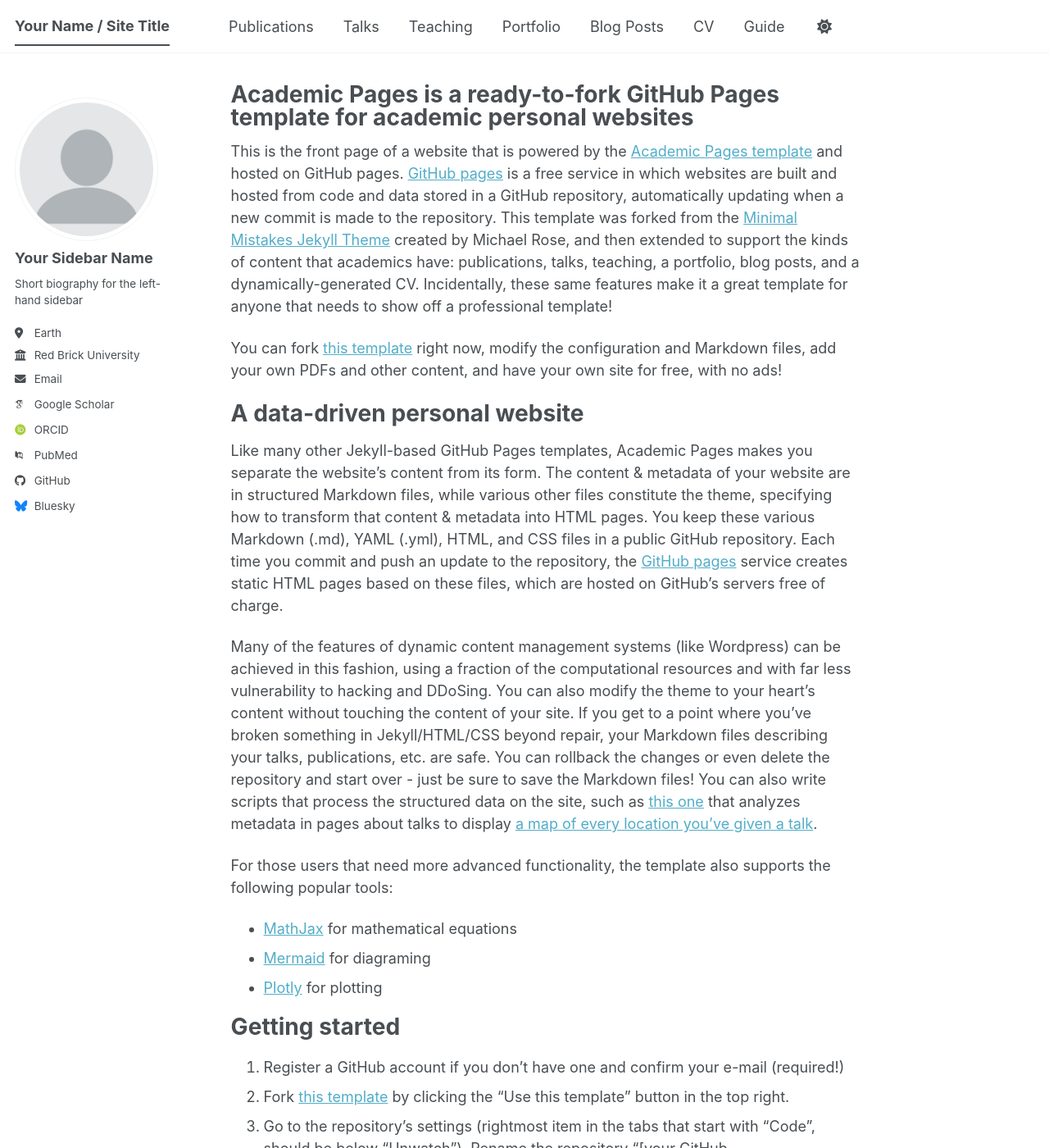
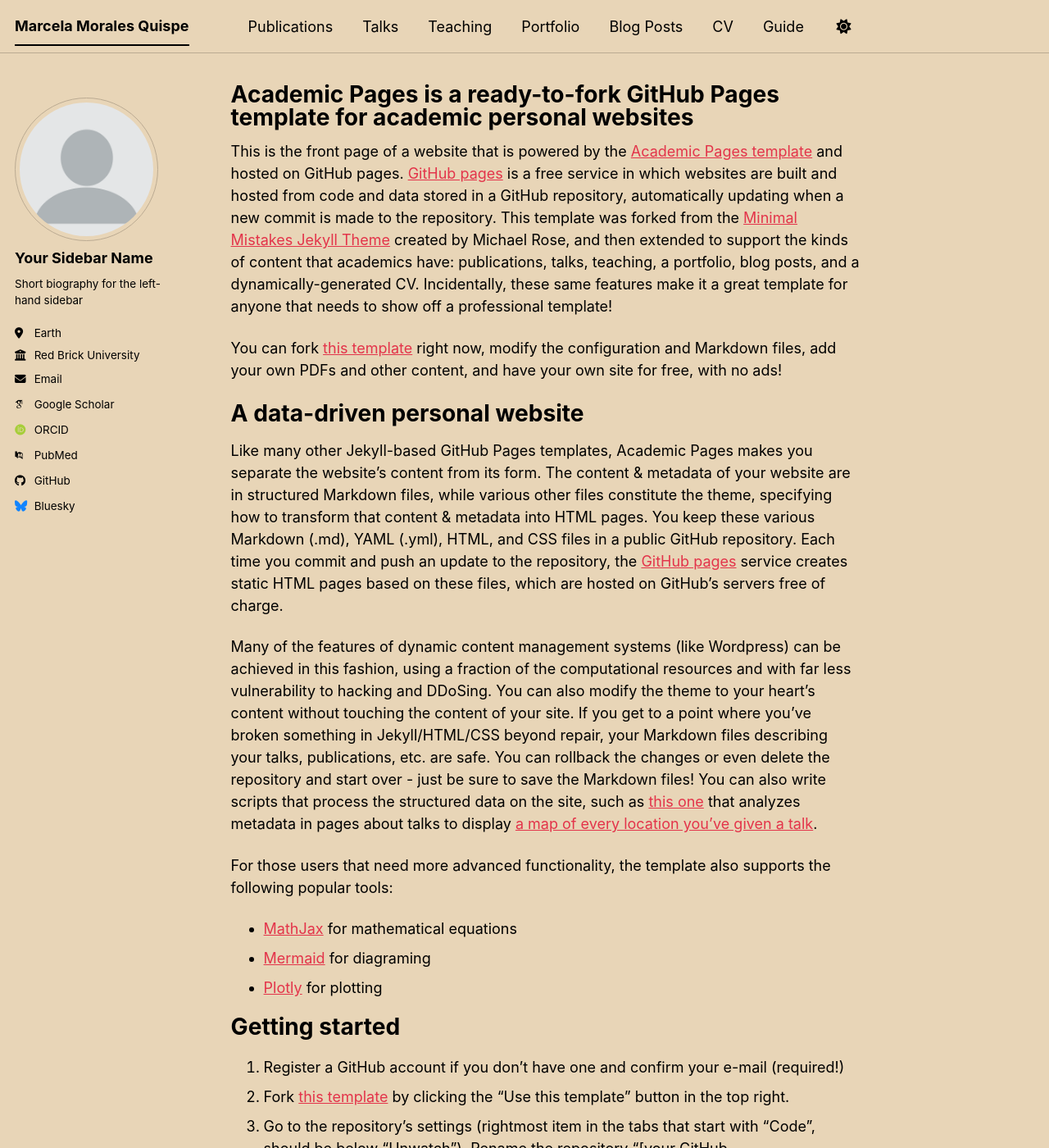
Before and after one commit to marcemq/marcemq.github.io, a Jekyll site: the page built from _pages/about.md, in a window 1280 px wide and 1400 px high. Shown: the whole window at 82% size. Built offline with Jekyll 4.4.1, drawn with Linux system fonts in a browser that asks for light colours; some web fonts are replaced; a script bundle is joined from its source files by our own code; library files that are not in the unit come from our copies; some of the changed text lies outside the part shown.

Commit message:
Update _config.yml

```diff
--- a/_config.yml
+++ b/_config.yml
@@ -8,12 +8,12 @@
 
 # Basic Site Settings
 locale                   : "en-US"
-site_theme               : "default" # The available themes options are "default", "air", "sunrise", "mint", "dirt" and "contrast"
-title                    : "Your Name / Site Title"
+site_theme               : "sunrise" # The available themes options are "default", "air", "sunrise", "mint", "dirt" and "contrast"
+title                    : "Marcela Morales Quispe"
 title_separator          : "-"
-name                     : &name "Your Name"
+name                     : &name "Marcela Morales Quispe"
 description              : &description "Your Name's academic portfolio"   # Update this with a general description of your site, this is the default if not overridden by a page
-url                      : https://academicpages.github.io # The base hostname & protocol for your site e.g. "https://[your GitHub username].github.io",
+url                      : https://marcemq.github.io # The base hostname & protocol for your site e.g. "https://[your GitHub username].github.io",
                                                            # or if you already have some other page hosted on Github then use "https://[your GitHub username].github.io/[Your Repo Name]"
 baseurl                  : "" # the subpath of your site, e.g. "/blog"
 repository               : "academicpages/academicpages.github.io"
```
